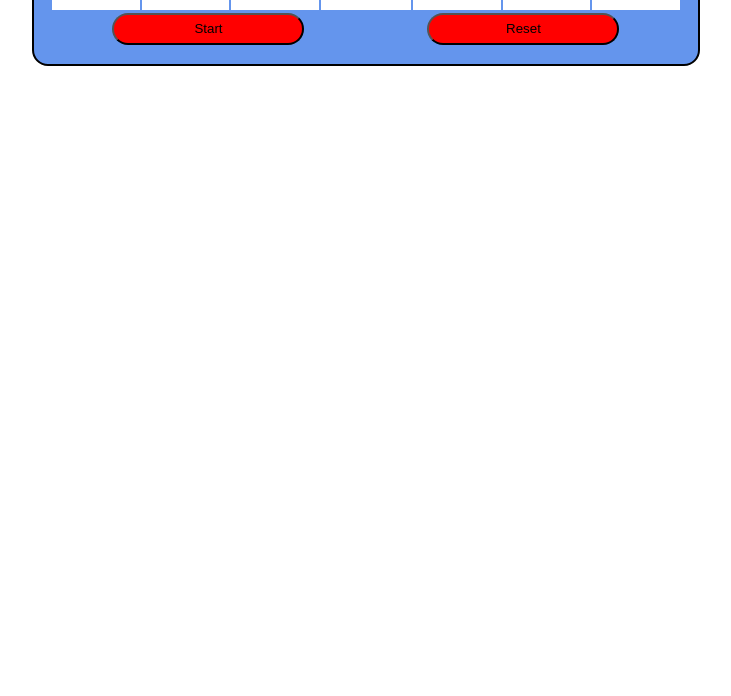
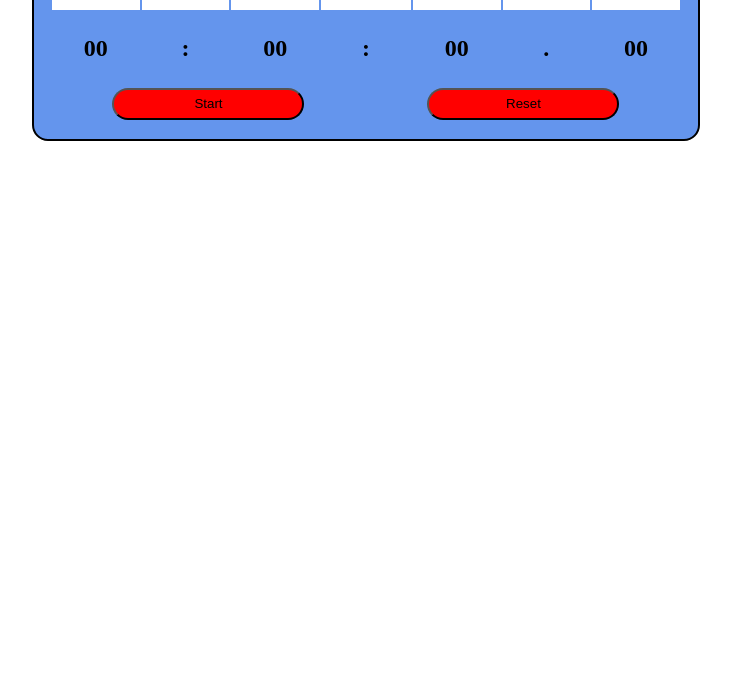
Before and after one commit to 0eef0/stopwatch, a plain HTML site: page index.html in a window 1280 px wide. Shown: the part 104-800 px from the top of the page, without its empty margins (274-1005 px from the left). Drawn offline with Linux system fonts and the light colour scheme.

Commit message:
added current time counter

```diff
--- a/index.html
+++ b/index.html
@@ -23,6 +23,15 @@
                 <td colspan="2"><h1 id="second">00</h1></td>
                 <td colspan="2"><h1>.</h1></td>
                 <td colspan="2"><h1 id="millisecond">00</h1></td>
+            </tr>
+            <tr id="watchDisplay" style="background-color: cornflowerblue; border: cornflowerblue 2px solid;">
+                <td colspan="2" style="background-color: cornflowerblue; border: cornflowerblue 2px solid;"><h2 id="currentHour">00</h2></td>
+                <td colspan="2" style="background-color: cornflowerblue; border: cornflowerblue 2px solid;"><h2>:</h2></td>
+                <td colspan="2" style="background-color: cornflowerblue; border: cornflowerblue 2px solid;"><h2 id="currentMinute">00</h2></td>
+                <td colspan="2" style="background-color: cornflowerblue; border: cornflowerblue 2px solid;"><h2>:</h2></td>
+                <td colspan="2" style="background-color: cornflowerblue; border: cornflowerblue 2px solid;"><h2 id="currentSecond">00</h2></td>
+                <td colspan="2" style="background-color: cornflowerblue; border: cornflowerblue 2px solid;"><h2>.</h2></td>
+                <td colspan="2" style="background-color: cornflowerblue; border: cornflowerblue 2px solid;"><h2 id="currentMillisecond">00</h2></td>
             </tr>
             <tr>
                 <td colspan="7"><button id="toggle" onclick="toggleClock()">Start</button></td>
```
